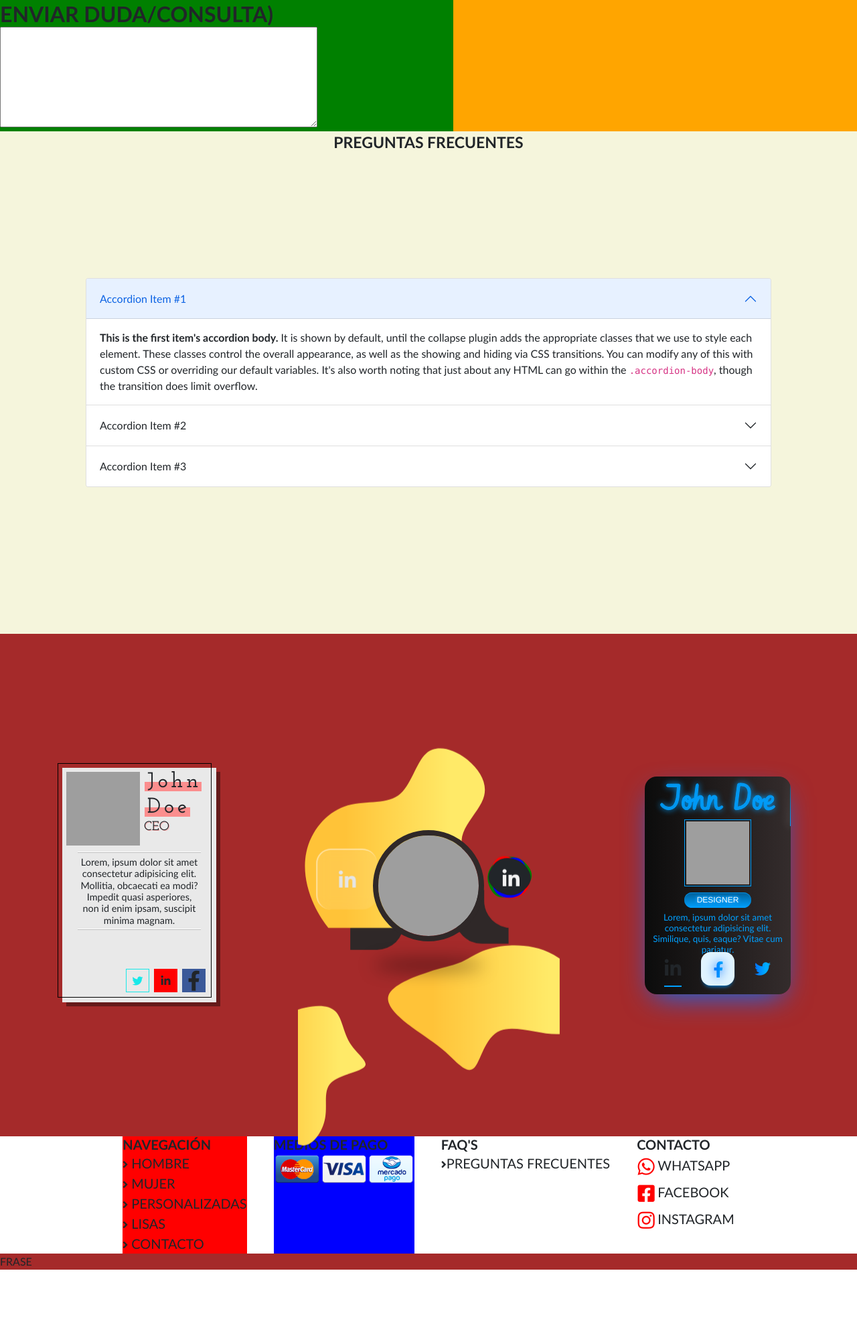
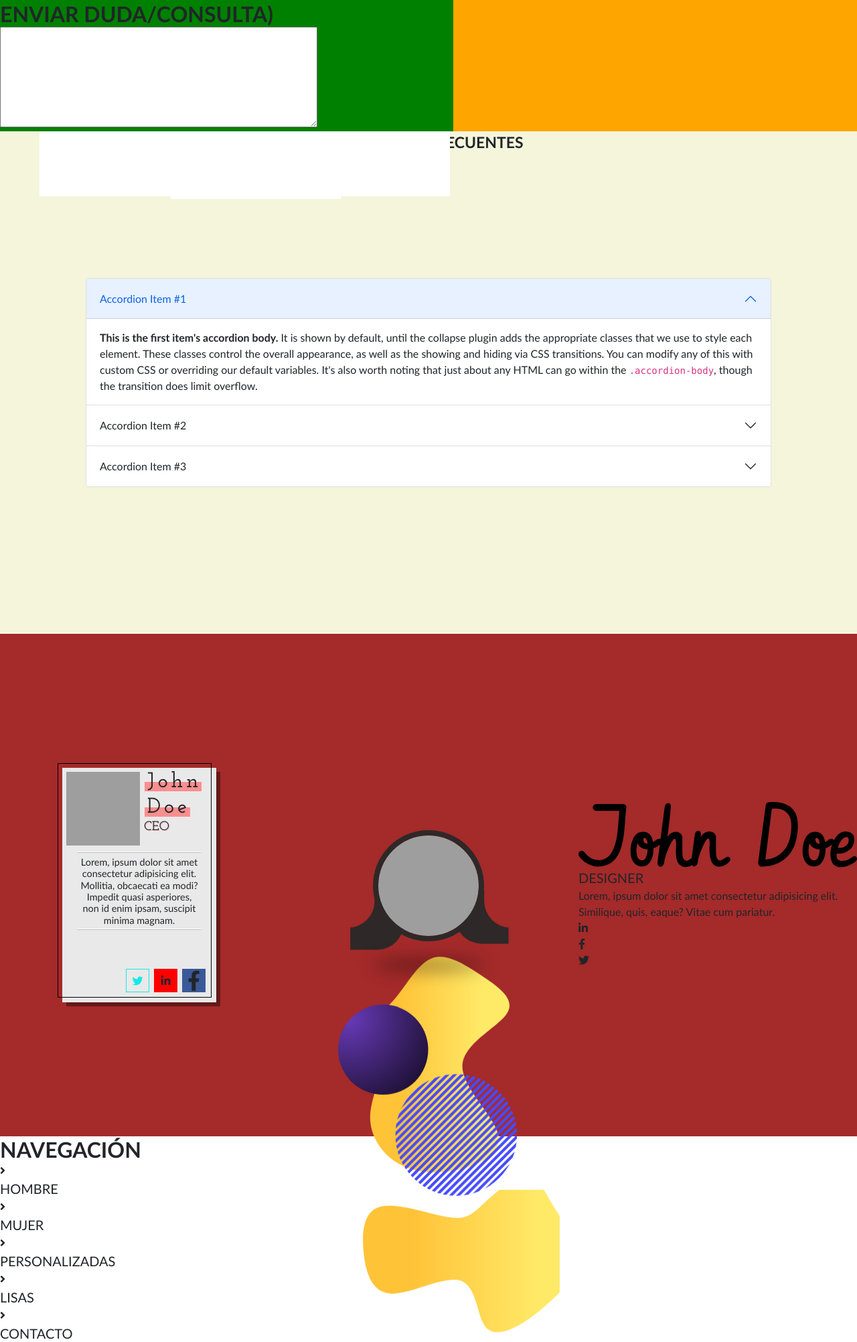
Before and after one commit to rondosron/pagina, a PHP site: the page made by index - copia.php in a window 1280 px wide. Shown: the part 1486-3489 px from the top of the page at 67% size. Before the commit the page ends 3381 px from the top, so only its background shows below. Run offline with PHP 8.4, Linux system fonts and the light colour scheme; some libraries are stand-ins or nearby versions; some web fonts are replaced; grey boxes are pictures that could not be loaded.

Commit message:
Advanced on Card 2 Shapes and Social Network 3

```diff
--- a/index - copia.php
+++ b/index - copia.php
@@ -254,6 +254,11 @@
 								<!-- VER SI AGREGAR UN MARCO AL CONTENT -->
 								<!-- VER SI AGREGAR UN MARCO AL CONTENT -->
 								<!-- VER SI AGREGAR UN MARCO AL CONTENT -->
+								<div id="shape1Card2"></div>
+								<div id="shape2Card2"></div>
+								<div id="shape3Card2"></div>
+								<div id="shape4Card2"></div>
+								<div id="shape5Card2"></div>
 								<div id="svgBackground1ContainerCard2">
 									<!--  hecho con https://www.blobmaker.app/ valores: el primero en el anteultimo y el segundo en el último -->
 									<svg id="svgBackground1Card2" viewBox="0 0 200 200" xmlns="http://www.w3.org/2000/svg">
--- a/style.css
+++ b/style.css
@@ -798,6 +798,30 @@ body {
 		}
 
 		/**** BACKGROUND ****/
+			#quienessomos #card2container #card2 #profilePicContainerCard2 #profilePicCard2 #contentCard2 #shape1Card2 {
+				clip-path: circle(37px);
+				background: radial-gradient(circle at 22px 25px, #673ab7, #000000);
+				position: absolute;
+				top: 50px;
+				left: 20px;
+				height: 100px;
+				width: 100px;
+			}
+
+			#quienessomos #card2container #card2 #profilePicContainerCard2 #profilePicCard2 #contentCard2 #shape2Card2 {
+				position: absolute;
+				height: 100px;
+				width: 100px;
+				top: 120px;
+				left: 80px;
+				border-radius: 50%;
+				background-image: repeating-linear-gradient(135deg, #474bff 0, #474bff 2px, transparent 0, transparent 50%);
+				background-size: 6px 6px;
+				/* background-color: #47d3ff;
+			}
+
+
+
 
 			#quienessomos #card2container #card2 #profilePicContainerCard2 #profilePicCard2 #contentCard2 #svgBackground1ContainerCard2 {
 				overflow: hidden;
@@ -968,7 +992,7 @@ body {
 			}
 
 			#quienessomos #card2container #card2 #profilePicContainerCard2 #profilePicCard2 #contentCard2 #socialMedia3Card2 svg:nth-child(2) path {
-				transform: scale(0.98) translate(7px, -6px);
+				transform: scale(0.96) translate(-3px, -14px);
 			}
 
 			#quienessomos #card2container #card2 #profilePicContainerCard2 #profilePicCard2 #contentCard2 #socialMedia3Card2 svg:nth-child(3) path {
```
Also changed, not shown: other parts of style.css (+33 -6 lines).
